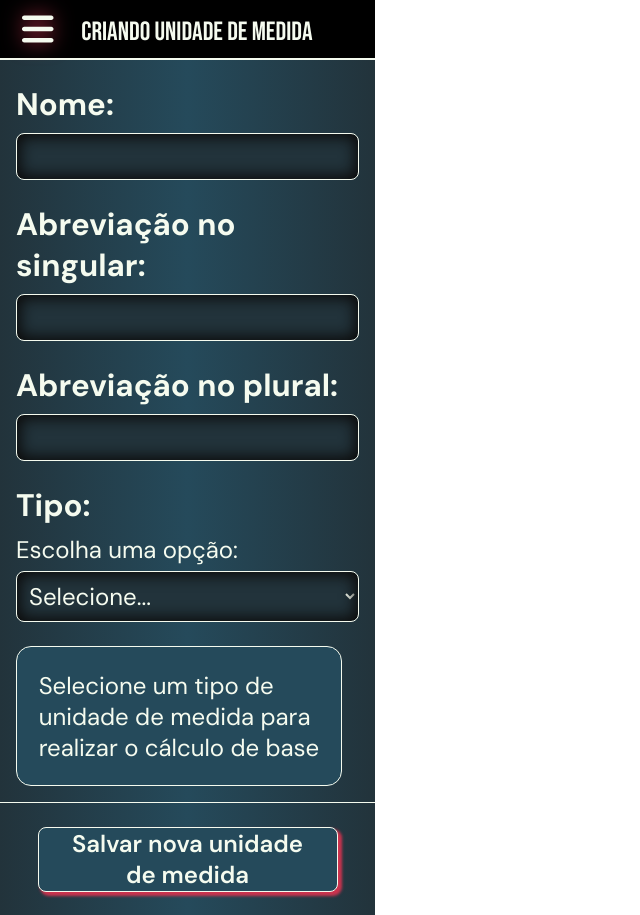
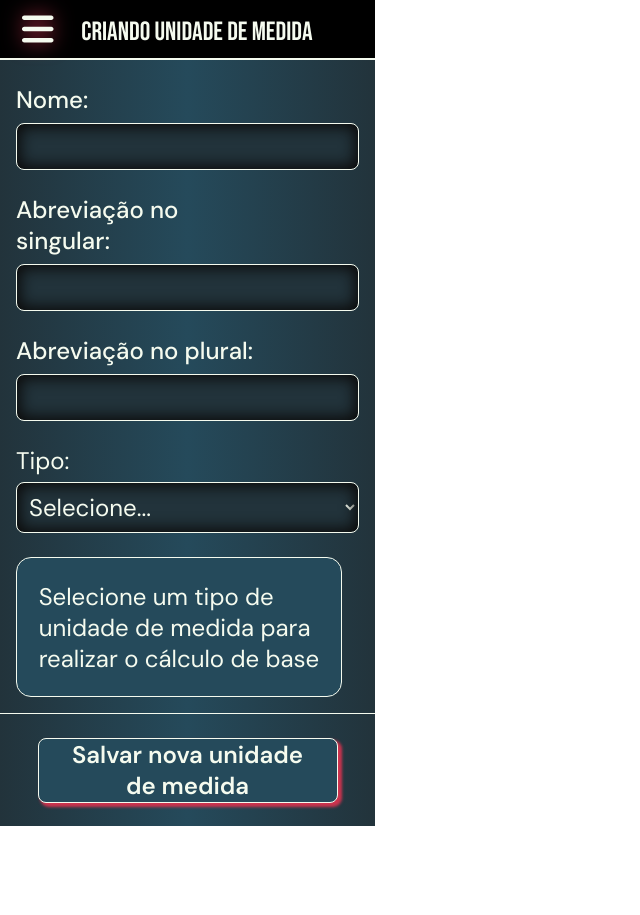
Before and after one commit to Grupo-2-Sustentare/sustentare-web, a React (Create React App) app: page /criando-unidade-medida in a window 1280 px wide. Shown: the whole page, without its empty margins (0-640 px from the left). After the commit the page ends 826 px from the top, so only its background shows below. Built offline with nearby package versions, Linux system fonts and the light colour scheme; a web font is replaced by a local one.

Commit message:
Alterando criando unidade de medida

```diff
--- a/src/pages/configuracoes-de-categorias/ConfiguracoeCategorias.jsx
+++ b/src/pages/configuracoes-de-categorias/ConfiguracoeCategorias.jsx
@@ -21,7 +21,7 @@ const ConfiguracoesCategorias = () => {
             <div className={styles.divPrincipal}>
                 <div className={styles.divFiltroEBusca}>
                     <IconInput/>
-                    <StreachList titulo=" "/>
+                    <StreachList showTitle={false} titulo=" "/>
                 </div>
                 <Product name="Sobremesa encomenda" showCheckbox={false} addressImg="https://raw.githubusercontent.com/Grupo-2-Sustentare/sustentare-web/main/src/assets/images/categorias/doces%20encomenda.jpg"/>
                 <Product name="Bebidas" showCheckbox={false} addressImg="https://github.com/Grupo-2-Sustentare/sustentare-web/blob/main/src/assets/images/categorias/bebidas.jpg?raw=true"/>
--- a/src/pages/criando-unidade-medida/CriandoUnidadeMedida.jsx
+++ b/src/pages/criando-unidade-medida/CriandoUnidadeMedida.jsx
@@ -57,20 +57,16 @@ const CriandoUnidadeMedida = () => {
             <div className={styles.divPrincipal}>
 
                 <div className={styles.TextInput}>
-                    <h4>Nome:</h4>
-                    <TextInput onChange={handleInputChange}/>
+                    <TextInput label="Nome:" onChange={handleInputChange}/>
                 </div>
                 <div className={styles.TextInput}>
-                    <h4>Abreviação no singular:</h4>
-                    <TextInput />
+                    <TextInput label="Abreviação no singular:"/>
                 </div>
                 <div className={styles.TextInput}>
-                    <h4>Abreviação no plural:</h4>
-                    <TextInput />
+                    <TextInput label="Abreviação no plural:"/>
                 </div>
                 <div className={styles.TextInput}>
-                    <h4>Tipo:</h4>
-                    <StreachList items={["Massa","Volume","Quantidade genérica"] }titulo="" onChange={handleStreachListChange}/>
+                    <StreachList title="Tipo:" items={["Massa","Volume","Quantidade genérica"] }titulo="" onChange={handleStreachListChange}/>
                 </div>
 
                 <div className={styles.divMeasumentTextInput}>
```
